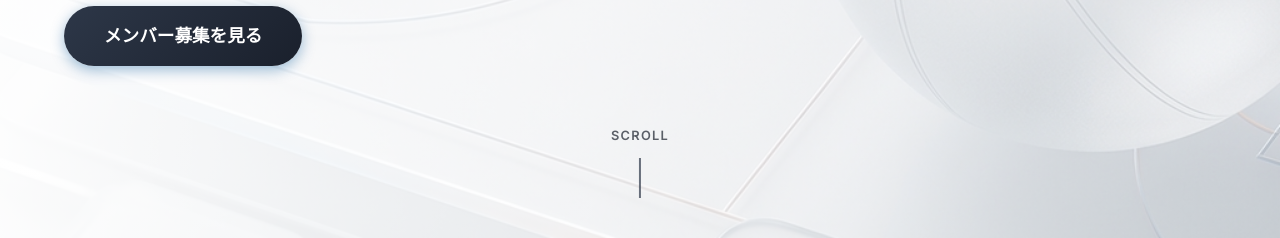
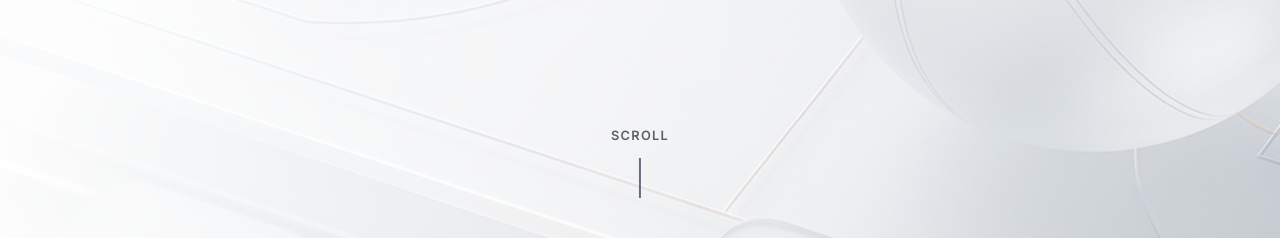
Before and after one commit to paco011/MAD-CLOVER, a website: page index.html in a window 1280 px wide. Shown: the part 562-800 px from the top of the page. Drawn offline with Linux system fonts and the light colour scheme.

Commit message:
ファーストビューのメンバー募集ボタンを削除（スリム化）

```diff
--- a/index.html
+++ b/index.html
@@ -103,9 +103,6 @@
     <span class="sr-only">埼玉県ふじみ野周辺を拠点に活動する、男女MIXの社会人バスケットボールサークル（チーム）です。新規メンバー募集中。</span>
     埼玉県ふじみ野市を拠点に活動する<br>バスケットボールチーム
 </p>
-           <div class="hero-cta fade-in-up delay-3">
-                    <a href="#recruit" class="btn-primary large">メンバー募集を見る</a>
-                </div>
             </div>
             <div class="scroll-indicator">
                 <span>Scroll</span>
```
